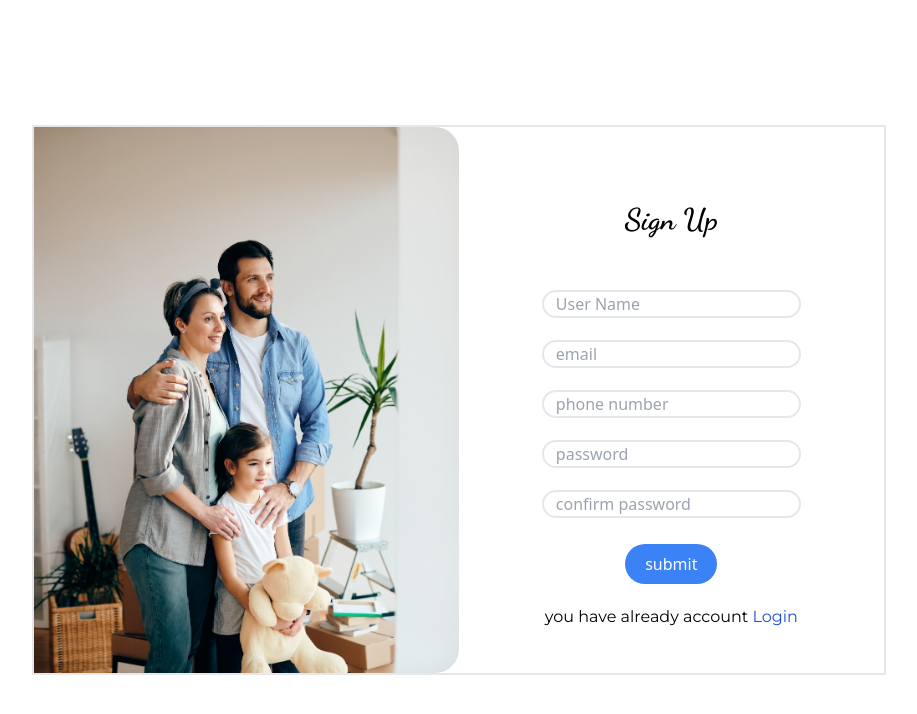
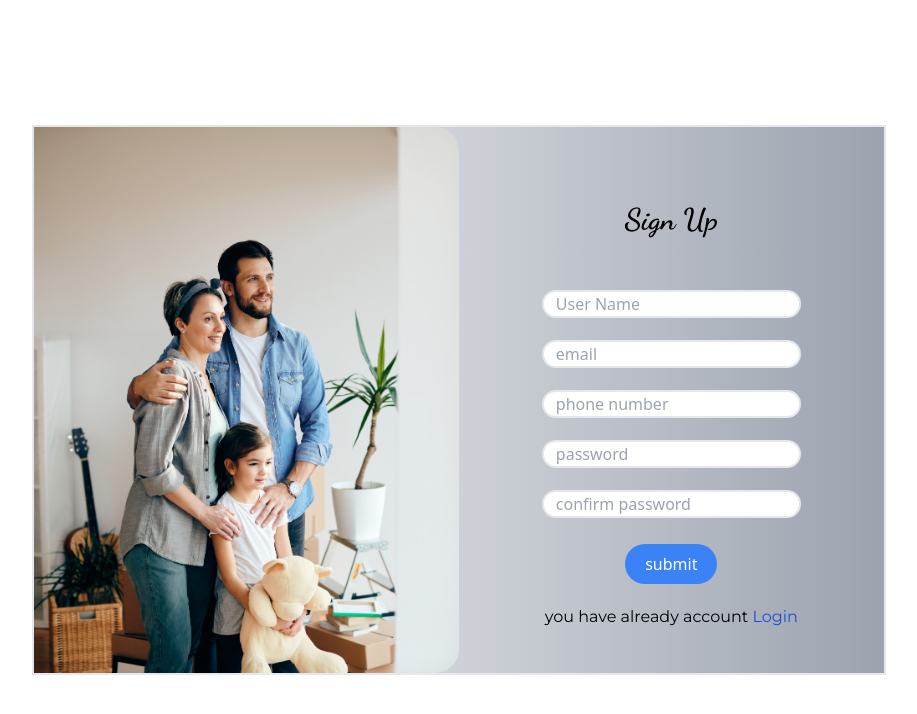
Before and after one commit to Rameeskc/urabanvista, a React (Vite) app: page /Signup in a window 1280 px wide. Shown: the top 714 px of the page, without its empty margins (181-1098 px from the left). Built offline with nearby package versions, Linux system fonts and the light colour scheme; a web font is replaced by a local one.

Commit message:
signup page compleated

```diff
--- a/src/components/SearchProperty.jsx
+++ b/src/components/SearchProperty.jsx
@@ -14,7 +14,7 @@ const SearchProperty = () => {
             address:"",
             option:"",
             price:""
-        }}
+        }}backgroundImage
         onSubmit={onsubmit}
         >
             <Form className='flex flex-col md:flex-row'>
--- a/src/pages/UserSignup.jsx
+++ b/src/pages/UserSignup.jsx
@@ -5,15 +5,17 @@ import Button from "../components/Button";
 
 const UserSignup = () => {
   return (
-    <div className='h-screen w-screen flex justify-center items-center'>
-        <div className='w-full md:w-2/3 h-[550px] flex border-2'>
-            <div className='hidden md:flex w-[50%] h-full'>
+
+    <div className=' relative h-screen w-screen flex justify-center items-center'>
+      <div className='absolute top-0 w-full h-full lg:hidden' style={{ backgroundImage: `url(${SignupImage})` }} />
+        <div className='absolute w-full md:w-2/3 h-[550px] flex border-2 bg-white lg:bg-gradient-to-l from-gray-400 ...'>
+            <div className='hidden lg:flex w-[50%] h-full'>
               <img src={SignupImage} alt="" className='w-full h-full rounded-tr-3xl rounded-br-3xl'/>
             </div>
 
 
             <div
-              className=' w-full md:w-[50%] h-full'
+              className=' w-full lg:w-[50%] h-full'
             >
               <div className='h-[120px] w-full flex items-center justify-center mt-8'>
                 <p className='text-3xl font-bold font-uniquifier'>Sign Up</p>
```
